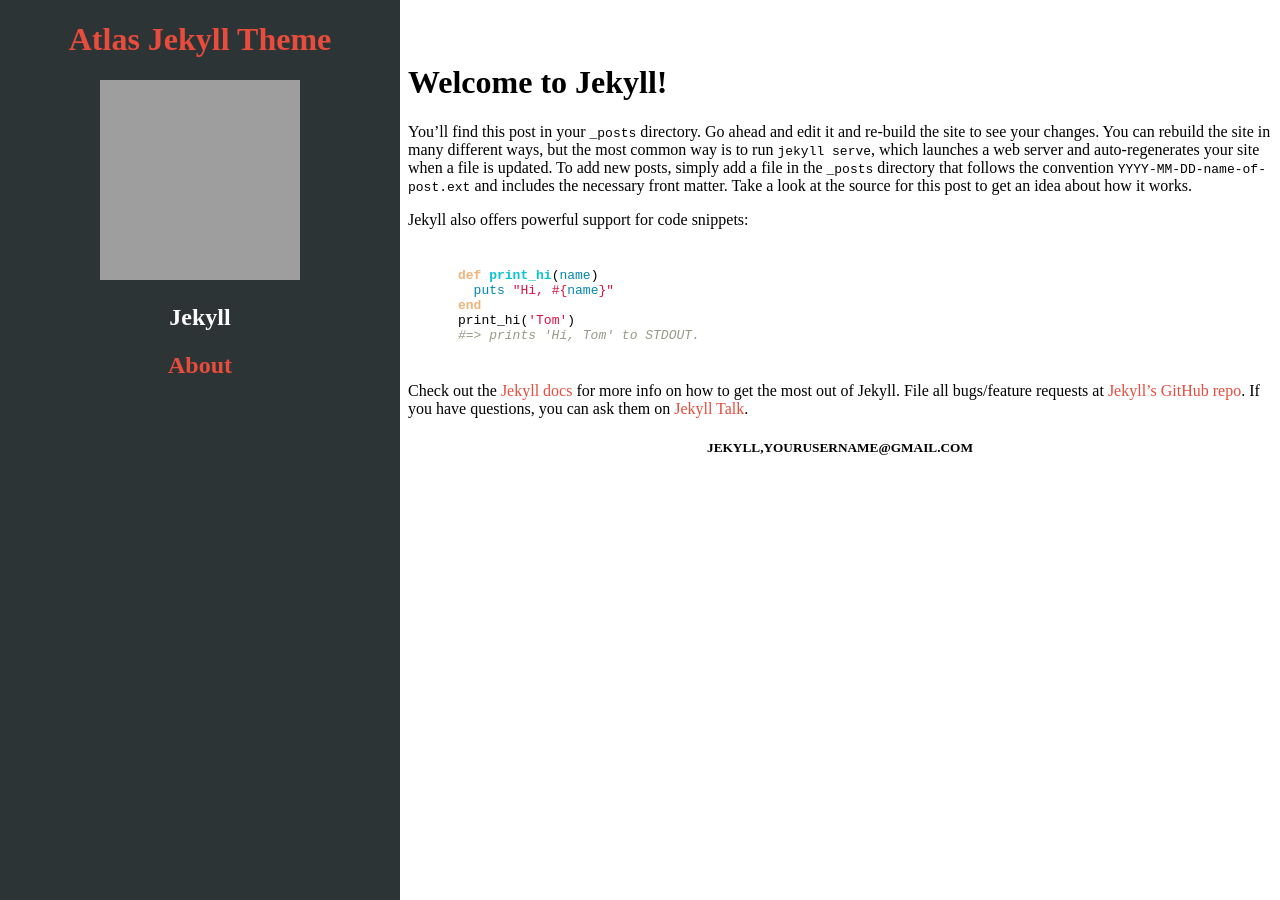
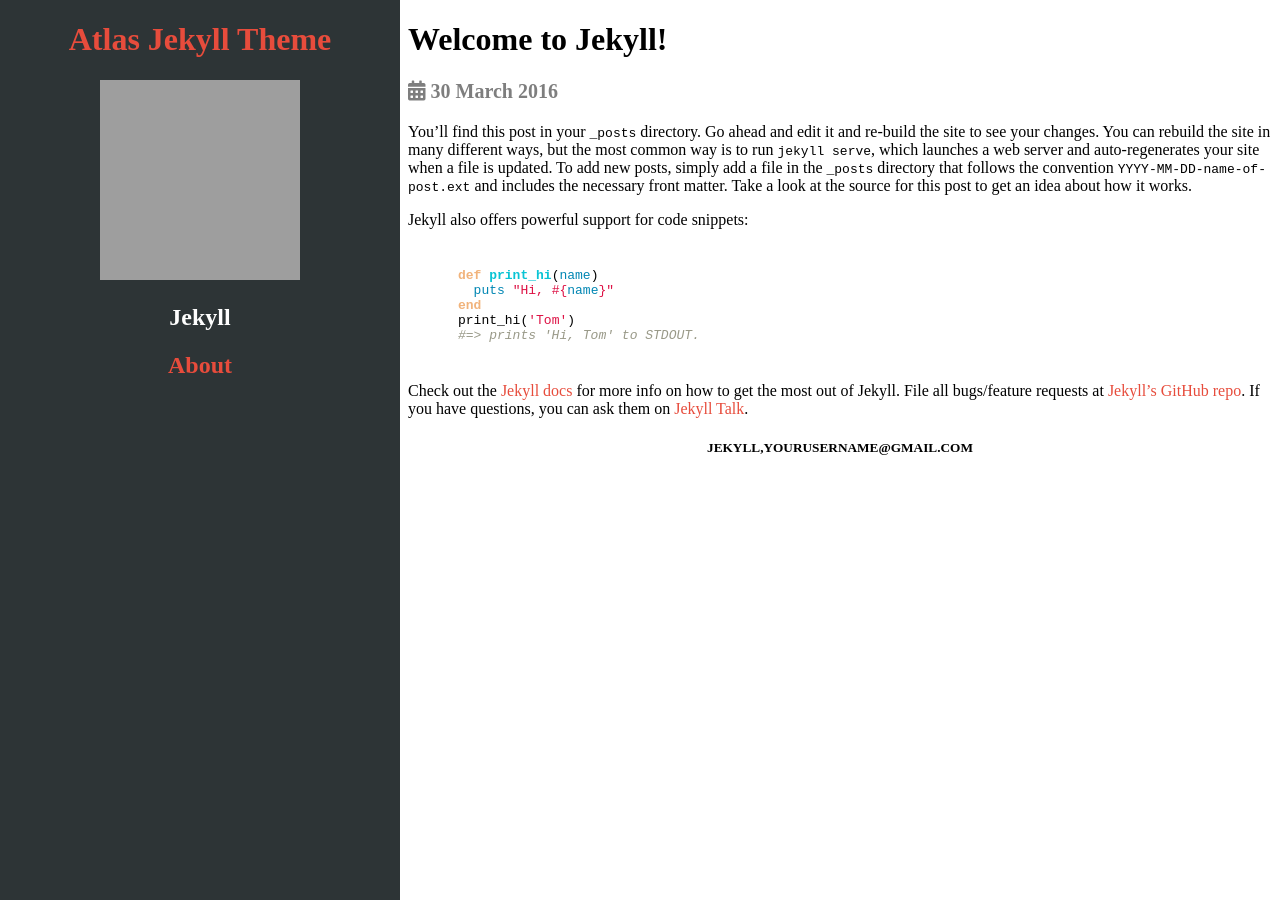
Before and after one commit to NrdyBhu1/atlas-jekyll-theme, a Jekyll site: the page built from _posts/2016-04-01-welcome-to-jekyll - Copy.markdown, in a window 1280 px wide. Built offline with Jekyll 4.4.1, drawn with Linux system fonts in a browser that asks for light colours; grey boxes are pictures that could not be loaded.

Commit message:
modified:   _layouts/post.html

```diff
--- a/_layouts/post.html
+++ b/_layouts/post.html
@@ -4,10 +4,10 @@
 <html>
     {% include header.html -%}
     <body>
-        <h3 style="font-size:20px;opacity:0.5;"><i class="fas fa-calendar-alt"></i> {{ post.date | date_to_long_string }}</h3>
         {% include sidebar.html %}
         <div class="content">
             <h1>{{ page.title }}</h1>
+            <h3 style="font-size:20px;opacity:0.5;"><i class="fas fa-calendar-alt"></i> {{ page.date | date_to_long_string }}</h3>
             {{ content }}
         <div>
     </body>
```
